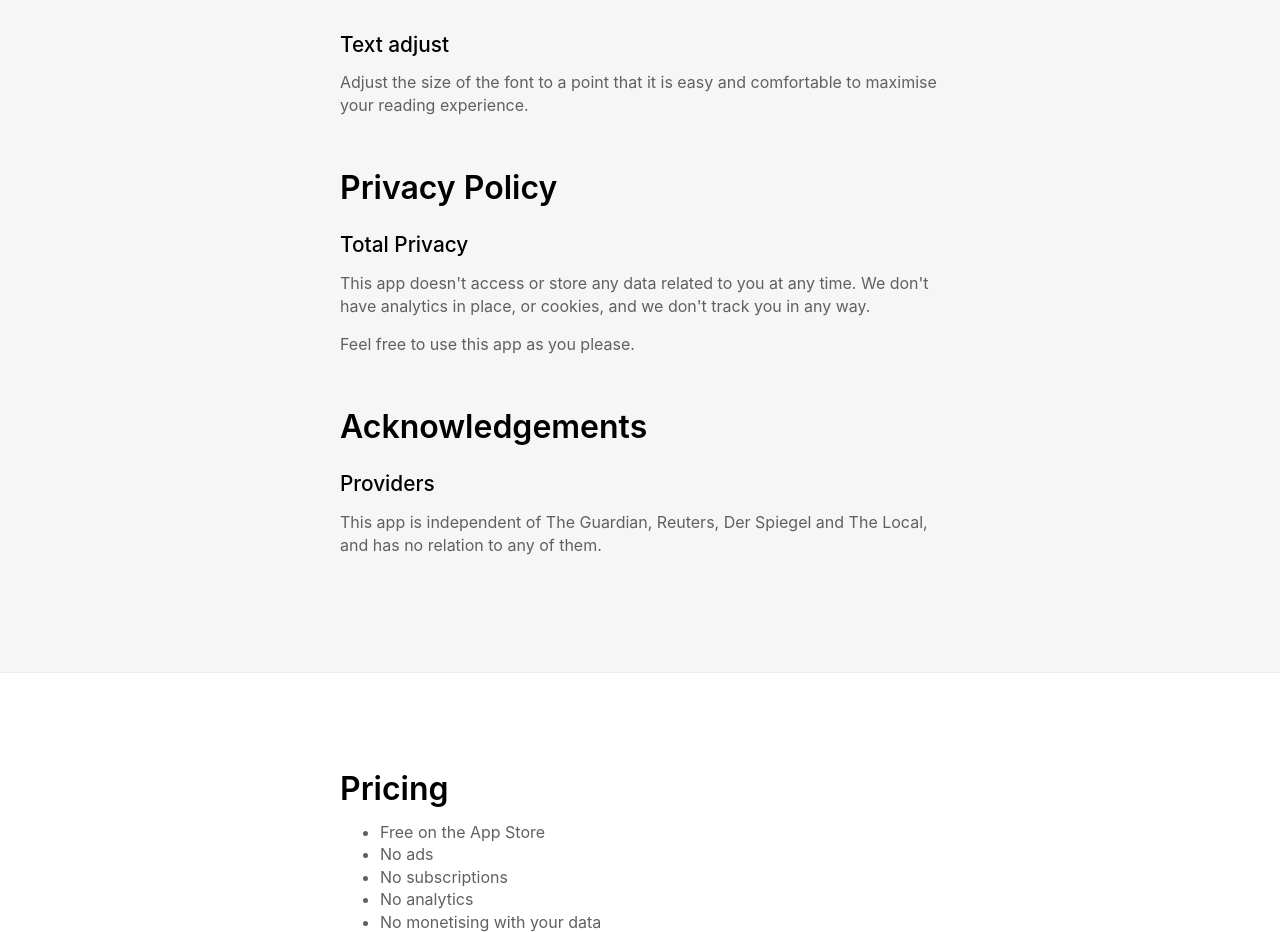
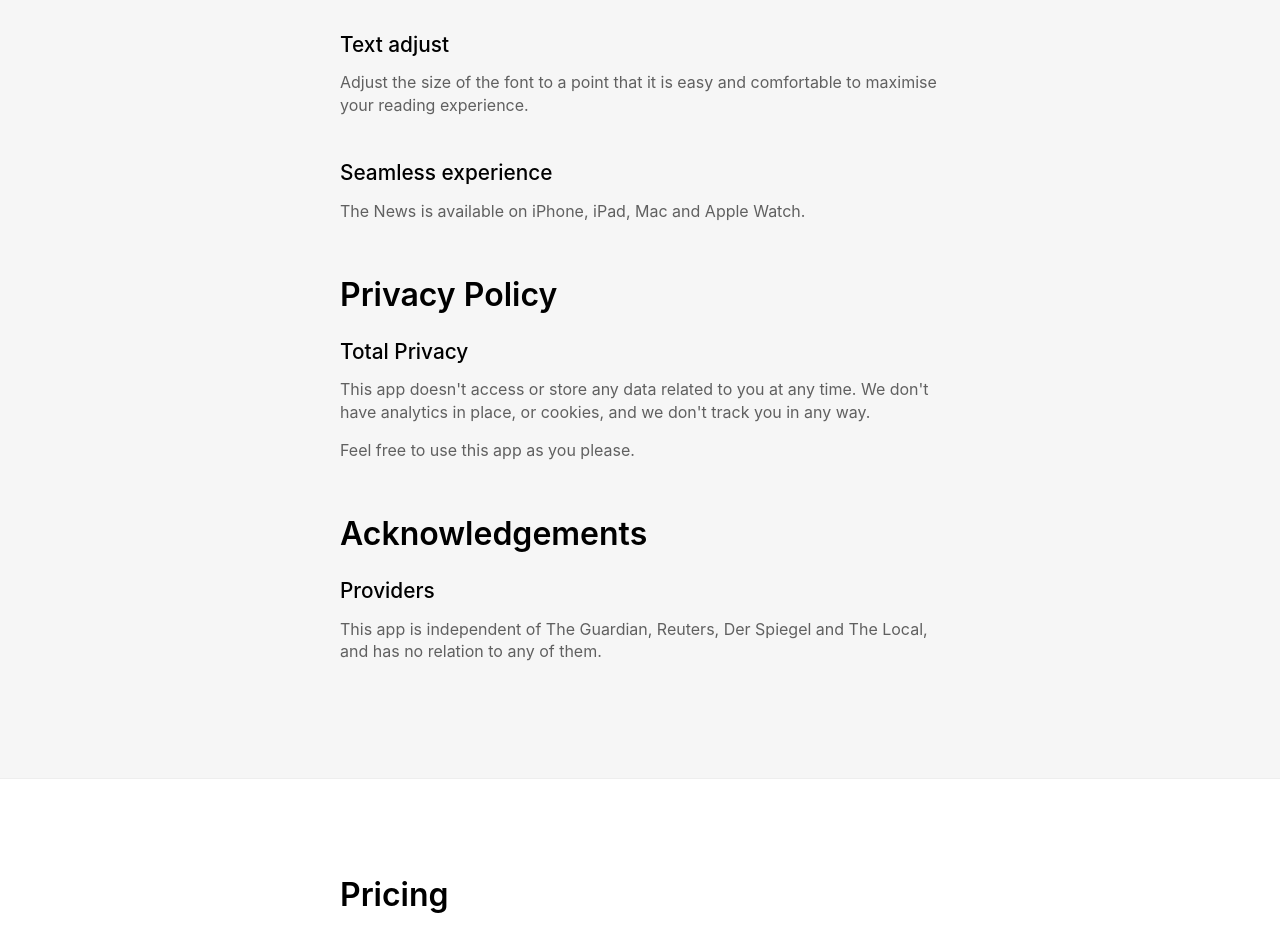
Before and after one commit to appthenews/about, a plain HTML site: page index.html in a window 1280 px wide. Shown: the part 1476-2408 px from the top of the page. Drawn offline with Linux system fonts and the light colour scheme.

Commit message:
Update index

```diff
--- a/index.html
+++ b/index.html
@@ -57,6 +57,10 @@
             <h3>Text adjust</h3>
                 <p>
                     Adjust the size of the font to a point that it is easy and comfortable to maximise your reading experience.
+                </p>
+             <h3>Seamless experience</h3>
+                <p>
+                    The News is available on iPhone, iPad, Mac and Apple Watch.
                 </p>
     </div>
     <div class="content">
```
